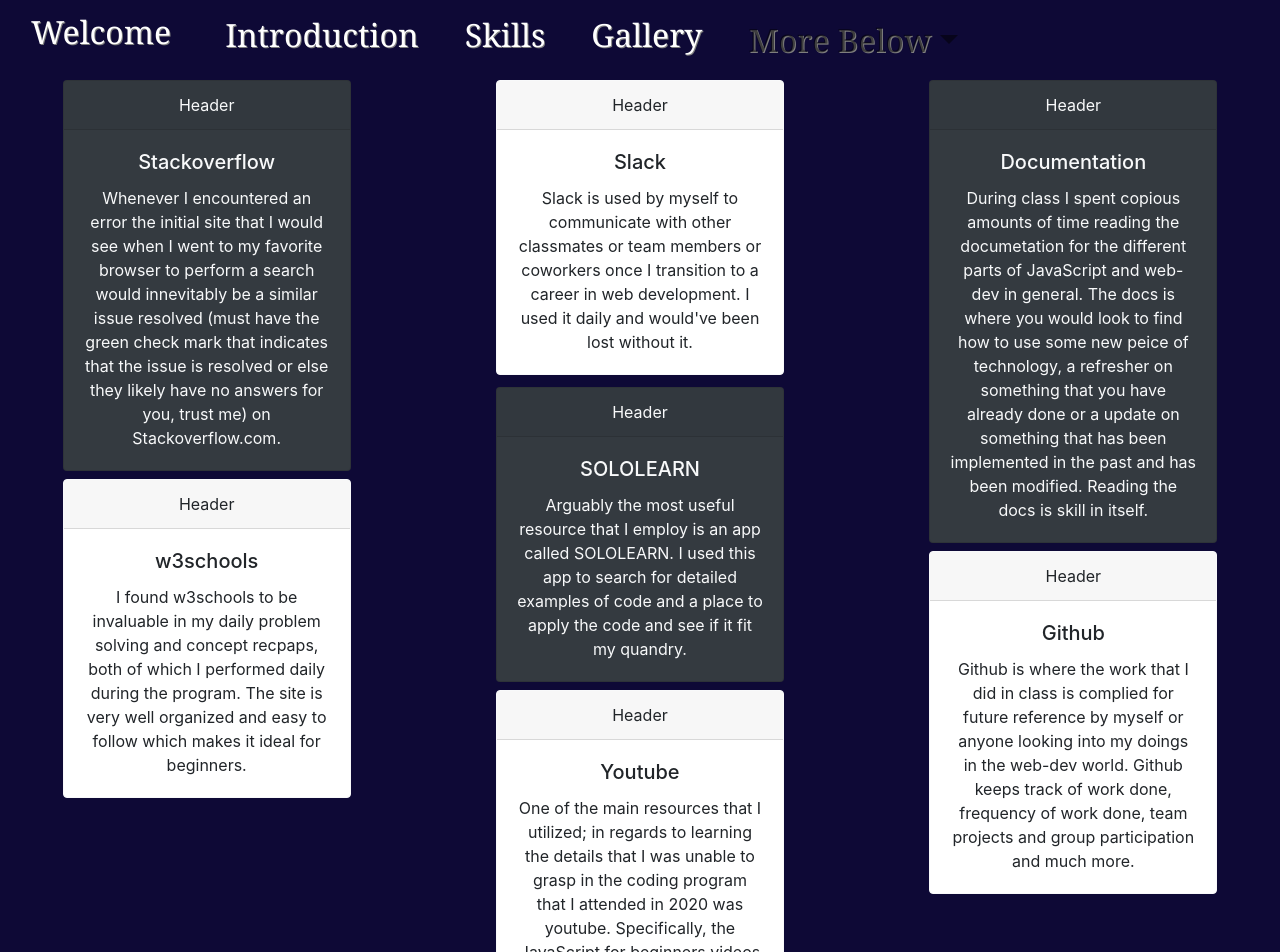
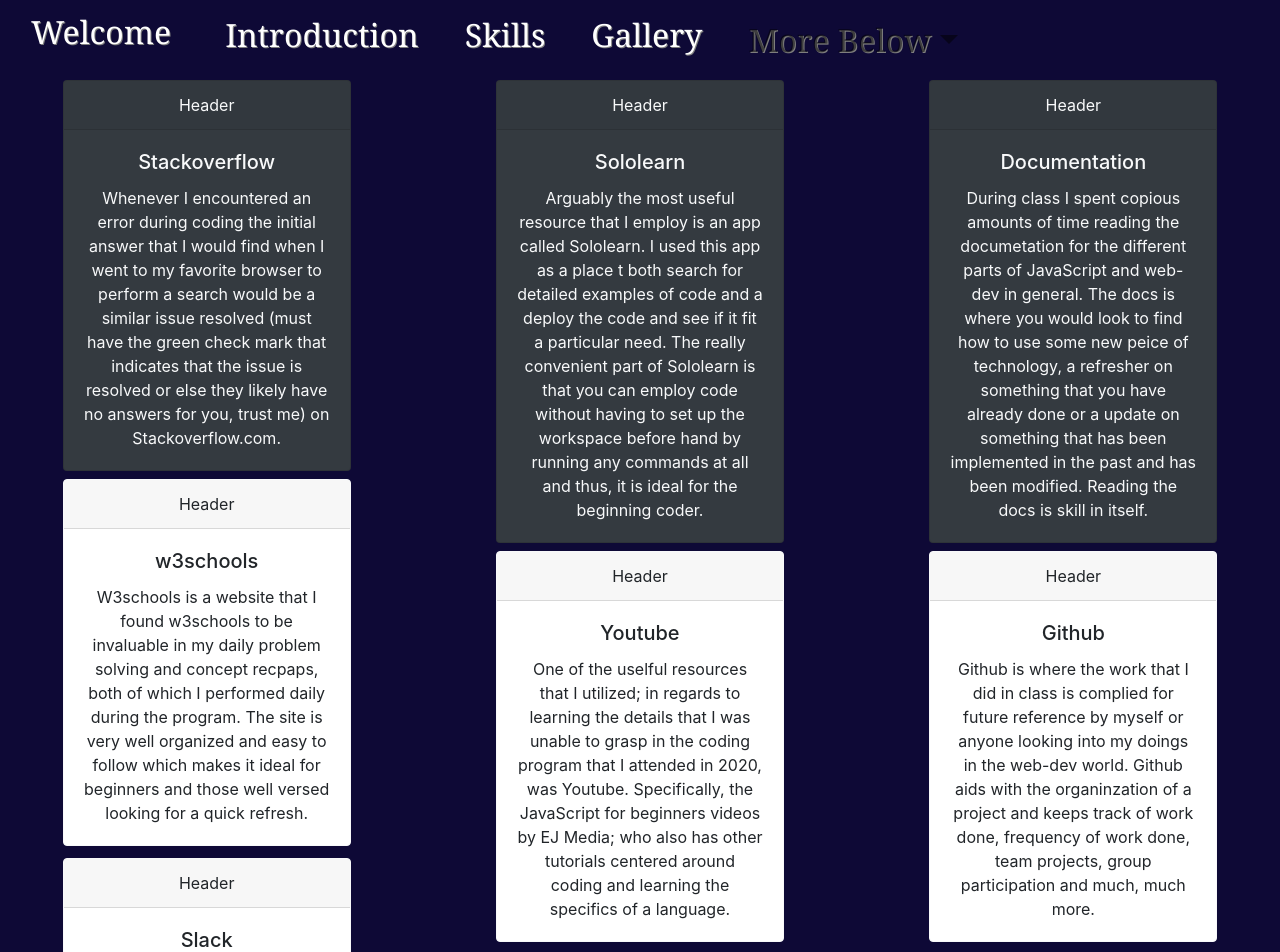
Before and after one commit to StevenSJones/my-react-portfolio, a React (Create React App) app: page /skills in a window 1280 px wide. Shown: the top 952 px of the page. Built offline with nearby package versions, Linux system fonts and the light colour scheme.

Commit message:
I had the skills page proofread as well and made some ammendments in response.

```diff
--- a/src/pages/Skills.js
+++ b/src/pages/Skills.js
@@ -17,9 +17,8 @@
           <Card.Body>
             <Card.Title>Stackoverflow </Card.Title>
             <Card.Text>
-              Whenever I encountered an error the initial site that I would see
-              when I went to my favorite browser to perform a search would
-              innevitably be a similar issue resolved (must have the green check
+              Whenever I encountered an error during coding the initial answer that I would find
+              when I went to my favorite browser to perform a search would be a similar issue resolved (must have the green check
               mark that indicates that the issue is resolved or else they likely
               have no answers for you, trust me) on Stackoverflow.com.
             </Card.Text>
@@ -35,10 +34,10 @@
           <Card.Body>
             <Card.Title>w3schools</Card.Title>
             <Card.Text>
-              I found w3schools to be invaluable in my daily problem solving and
+              W3schools is a website that I found w3schools to be invaluable in my daily problem solving and
               concept recpaps, both of which I performed daily during the
               program. The site is very well organized and easy to follow which
-              makes it ideal for beginners.
+              makes it ideal for beginners and those well versed looking for a quick refresh.
             </Card.Text>
           </Card.Body>
         </Card>
@@ -53,9 +52,9 @@
           <Card.Body>
             <Card.Title>Slack</Card.Title>
             <Card.Text>
-              Slack is used by myself to communicate with other classmates or
-              team members or coworkers once I transition to a career in web
-              development. I used it daily and would've been lost without it.
+              Slack is a communcation app used by myself and many others daily to communicate with other classmates,
+              team members, or coworkers once I transition to a career in web
+              development. I used it daily.
             </Card.Text>
           </Card.Body>
         </Card>
@@ -67,11 +66,11 @@
         >
           <Card.Header>Header</Card.Header>
           <Card.Body>
-            <Card.Title>SOLOLEARN</Card.Title>
+            <Card.Title>Sololearn</Card.Title>
             <Card.Text>
               Arguably the most useful resource that I employ is an app called
-              SOLOLEARN. I used this app to search for detailed examples of code
-              and a place to apply the code and see if it fit my quandry.
+              Sololearn. I used this app as a place t both search for detailed examples of code
+              and a deploy the code and see if it fit a particular need. The really convenient part of Sololearn is that you can employ code without having to set up the workspace before hand by running any commands at all and thus, it is ideal for the beginning coder.
             </Card.Text>
           </Card.Body>
         </Card>
@@ -85,9 +84,9 @@
           <Card.Body>
             <Card.Title>Youtube</Card.Title>
             <Card.Text>
-              One of the main resources that I utilized; in regards to learning
+              One of the uselful resources that I utilized; in regards to learning
               the details that I was unable to grasp in the coding program that
-              I attended in 2020 was youtube. Specifically, the JavaScript for
+              I attended in 2020, was Youtube. Specifically, the JavaScript for
               beginners videos by EJ Media; who also has other tutorials
               centered around coding and learning the specifics of a language.
             </Card.Text>
@@ -125,8 +124,8 @@
             <Card.Text>
               Github is where the work that I did in class is complied for
               future reference by myself or anyone looking into my doings in the
-              web-dev world. Github keeps track of work done, frequency of work
-              done, team projects and group participation and much more.
+              web-dev world. Github aids with the organinzation of a project and keeps track of work done, frequency of work
+              done, team projects, group participation and much, much more.
             </Card.Text>
           </Card.Body>
         </Card>
```
